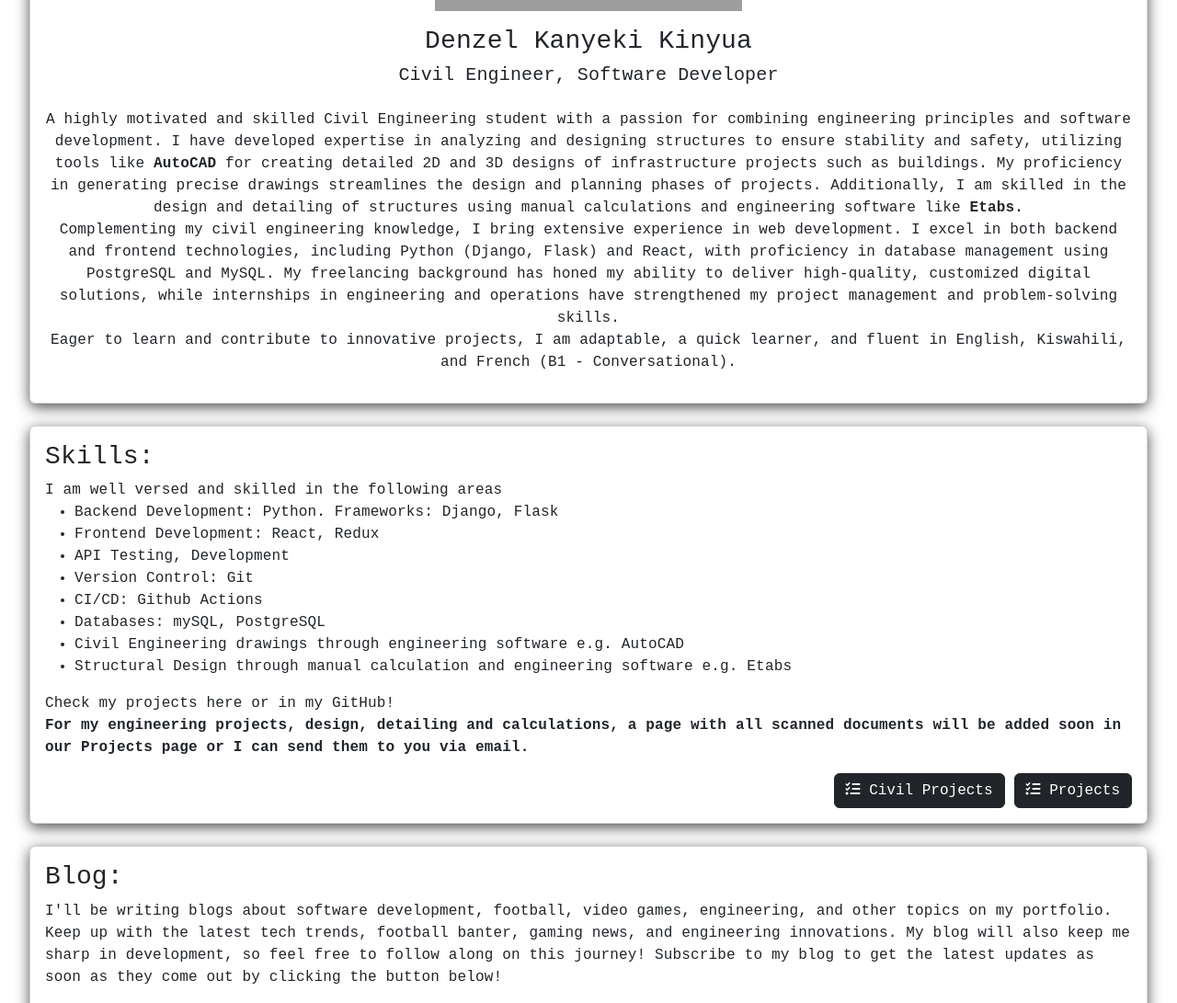
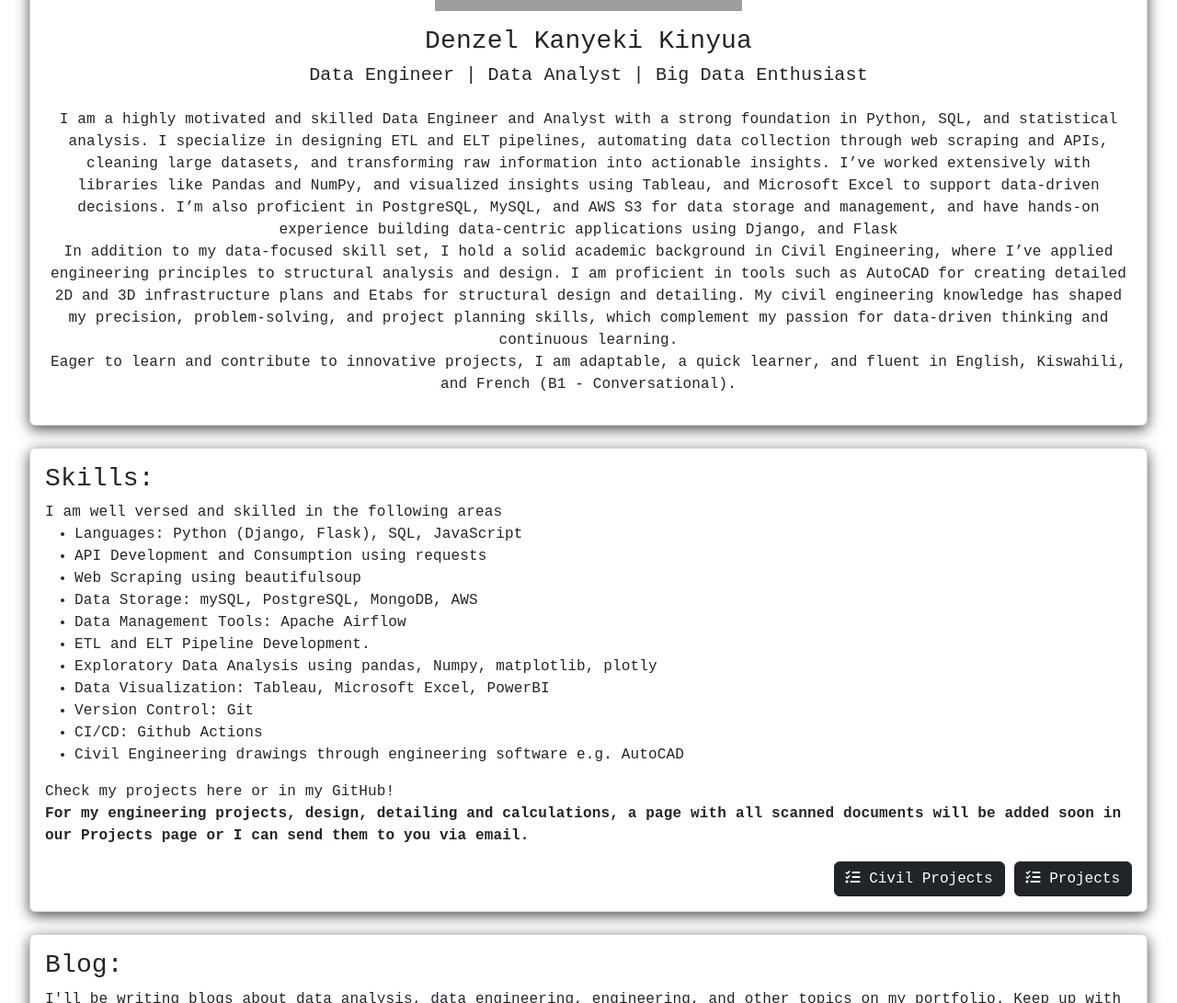
Before and after one commit to dkkinyua/my-portfolio, a React (Create React App) app in the folder frontend/: page / in a window 1280 px wide. Shown: the part 379-1470 px from the top of the page at 92% size. Built offline with nearby package versions, Linux system fonts and the light colour scheme; grey boxes are pictures that could not be loaded; a web font is replaced by a local one.

Commit message:
Commit: Made changes

```diff
--- a/frontend/src/components/Intro.js
+++ b/frontend/src/components/Intro.js
@@ -42,14 +42,15 @@ function Intro() {
           </div>
           <div className='mt-3 text-center'>
             <h3>Denzel Kanyeki Kinyua</h3>
-            <h5>Civil Engineer, Software Developer</h5>
+            <h5>Data Engineer | Data Analyst | Big Data Enthusiast</h5>
           </div>
           <div className='mt-3 text-center'>
             <p>
-              A highly motivated and skilled Civil Engineering student with a passion for combining engineering principles and software development. I have developed expertise in analyzing and designing structures to ensure stability and safety, utilizing tools like <strong>AutoCAD</strong> for creating detailed 2D and 3D designs of infrastructure projects such as buildings. My proficiency in generating precise drawings streamlines the design and planning phases of projects. Additionally, I am skilled in the design and detailing of structures using manual calculations and engineering software like <strong>Etabs.</strong>
+              I am a highly motivated and skilled Data Engineer and Analyst with a strong foundation in Python, SQL, and statistical analysis. I specialize in designing ETL and ELT pipelines, automating data collection through web scraping and APIs, cleaning large datasets, and transforming raw information into actionable insights. I’ve worked extensively with libraries like Pandas and NumPy, and visualized insights using Tableau, and Microsoft Excel to support data-driven decisions. I’m also proficient in PostgreSQL, MySQL, and AWS S3 for data storage and management, and have hands-on experience building data-centric applications using Django, and Flask
 
               <br />
-              Complementing my civil engineering knowledge, I bring extensive experience in web development. I excel in both backend and frontend technologies, including Python (Django, Flask) and React, with proficiency in database management using PostgreSQL and MySQL. My freelancing background has honed my ability to deliver high-quality, customized digital solutions, while internships in engineering and operations have strengthened my project management and problem-solving skills.
+
+              In addition to my data-focused skill set, I hold a solid academic background in Civil Engineering, where I’ve applied engineering principles to structural analysis and design. I am proficient in tools such as AutoCAD for creating detailed 2D and 3D infrastructure plans and Etabs for structural design and detailing. My civil engineering knowledge has shaped my precision, problem-solving, and project planning skills, which complement my passion for data-driven thinking and continuous learning.
 
               <br />
               Eager to learn and contribute to innovative projects, I am adaptable, a quick learner, and fluent in English, Kiswahili, and French (B1 - Conversational).
--- a/frontend/src/components/Main.js
+++ b/frontend/src/components/Main.js
@@ -34,14 +34,17 @@ function Main() {
                         <p>
                             I am well versed and skilled in the following areas
                             <ul>
-                                <li>Backend Development: Python. Frameworks: Django, Flask</li>
-                                <li>Frontend Development: React, Redux</li>
-                                <li>API Testing, Development</li>
+                                <li>Languages: Python (Django, Flask), SQL, JavaScript</li>
+                                <li>API Development and Consumption using requests</li>
+                                <li>Web Scraping using beautifulsoup</li>
+                                <li>Data Storage: mySQL, PostgreSQL, MongoDB, AWS</li>
+                                <li>Data Management Tools: Apache Airflow</li>
+                                <li>ETL and ELT Pipeline Development.</li>
+                                <li>Exploratory Data Analysis using pandas, Numpy, matplotlib, plotly</li>
+                                <li>Data Visualization: Tableau, Microsoft Excel, PowerBI</li>
                                 <li>Version Control: Git</li>
                                 <li>CI/CD: Github Actions</li>
-                                <li>Databases: mySQL, PostgreSQL</li>
                                 <li>Civil Engineering drawings through engineering software e.g. AutoCAD</li>
-                                <li>Structural Design through manual calculation and engineering software e.g. Etabs</li>
                             </ul>
                             Check my projects here or in my <a href='https://github.com/dkkinyua' style={linkStyle}>GitHub</a>!
                             <br />
@@ -69,8 +72,8 @@ function Main() {
                     <Card.Body>
                         <h3>Blog:</h3>
                         <p>
-                            I'll be writing blogs about software development, football, video games, engineering, and other topics on my portfolio.
-                            Keep up with the latest tech trends, football banter, gaming news, and engineering innovations.
+                            I'll be writing blogs about data analysis, data engineering, engineering, and other topics on my portfolio.
+                            Keep up with the latest tech trends, and innovations in the dataverse.
                             My blog will also keep me sharp in development, so feel free to follow along on this journey!
 
                             Subscribe to my blog to get the latest updates as soon as they come out by clicking the button below!
@@ -107,7 +110,7 @@ function Main() {
                         </p>
 
                         <div style={buttonContainerStyle}>
-                            <a href="\docs\Denzel Kinyua's CV.pdf" download><Button variant='dark'><i class="fa-solid fa-arrow-down"></i> Download Resume</Button></a>
+                            <a href="docs\Denzel K K Tech CV.pdf" download><Button variant='dark'><i class="fa-solid fa-arrow-down"></i> Download Resume</Button></a>
                         </div>
                     </Card.Body>
                 </Card>
```
